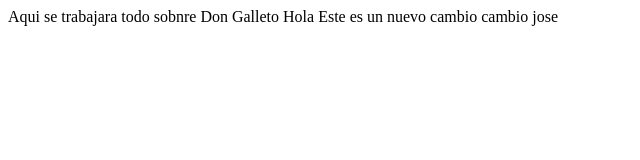
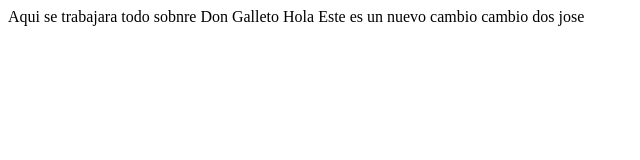
Before and after one commit to LaAlejandraDev/DonGalleto, a plain HTML site: page web/index.html in a window 1280 px wide. Shown: the full height of the page, 0-640 px from the left. Drawn offline with Linux system fonts and the light colour scheme.

Commit message:
segunda modificacion Jose

```diff
--- a/web/index.html
+++ b/web/index.html
@@ -13,7 +13,7 @@ Click nbfs://nbhost/SystemFileSystem/Templates/JSP_Servlet/Html.html to edit thi
         <div>Aqui se trabajara todo sobnre Don Galleto
             Hola
             Este es un nuevo cambio
-            cambio jose
+            cambio dos jose
         </div>
     </body>
 </html>
```
